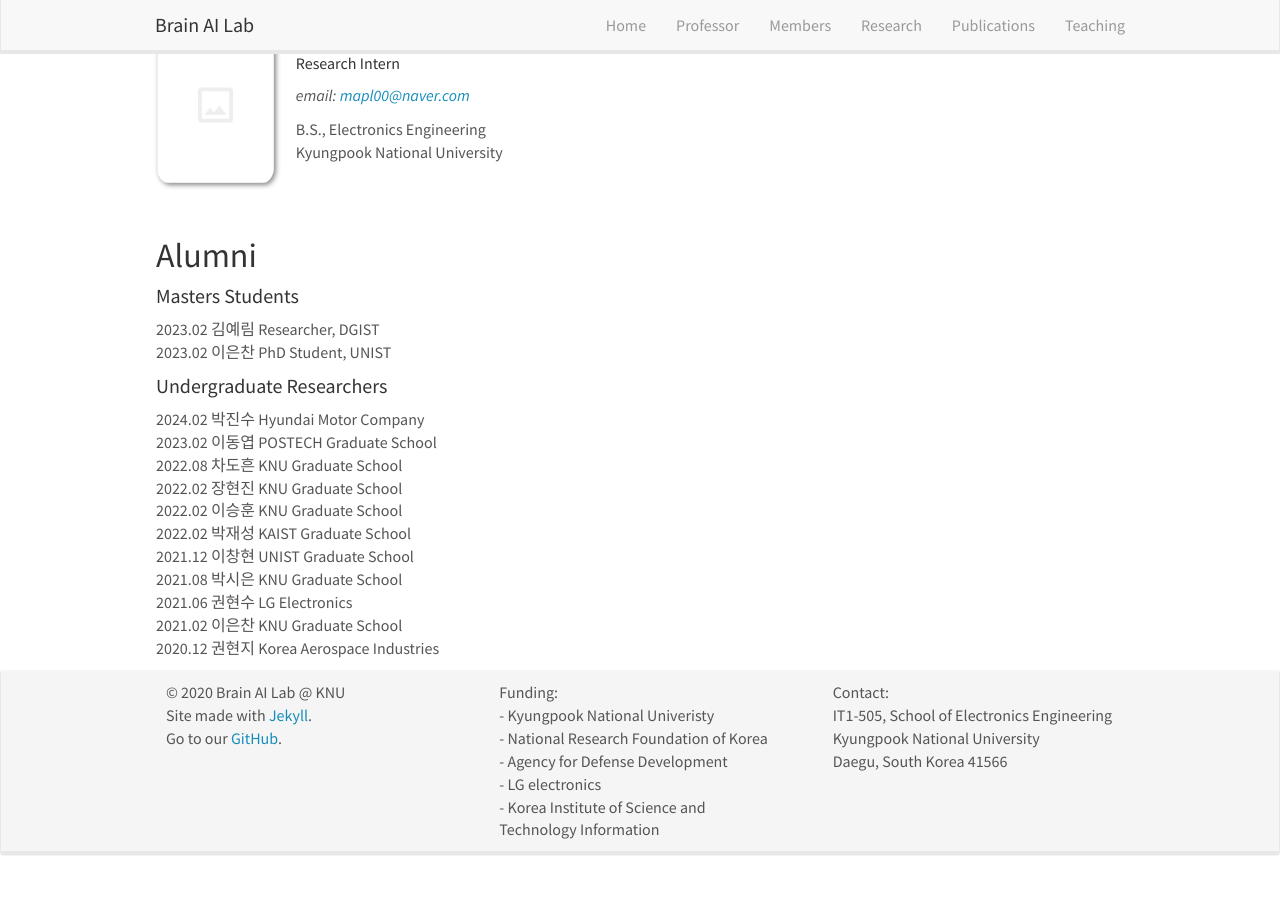
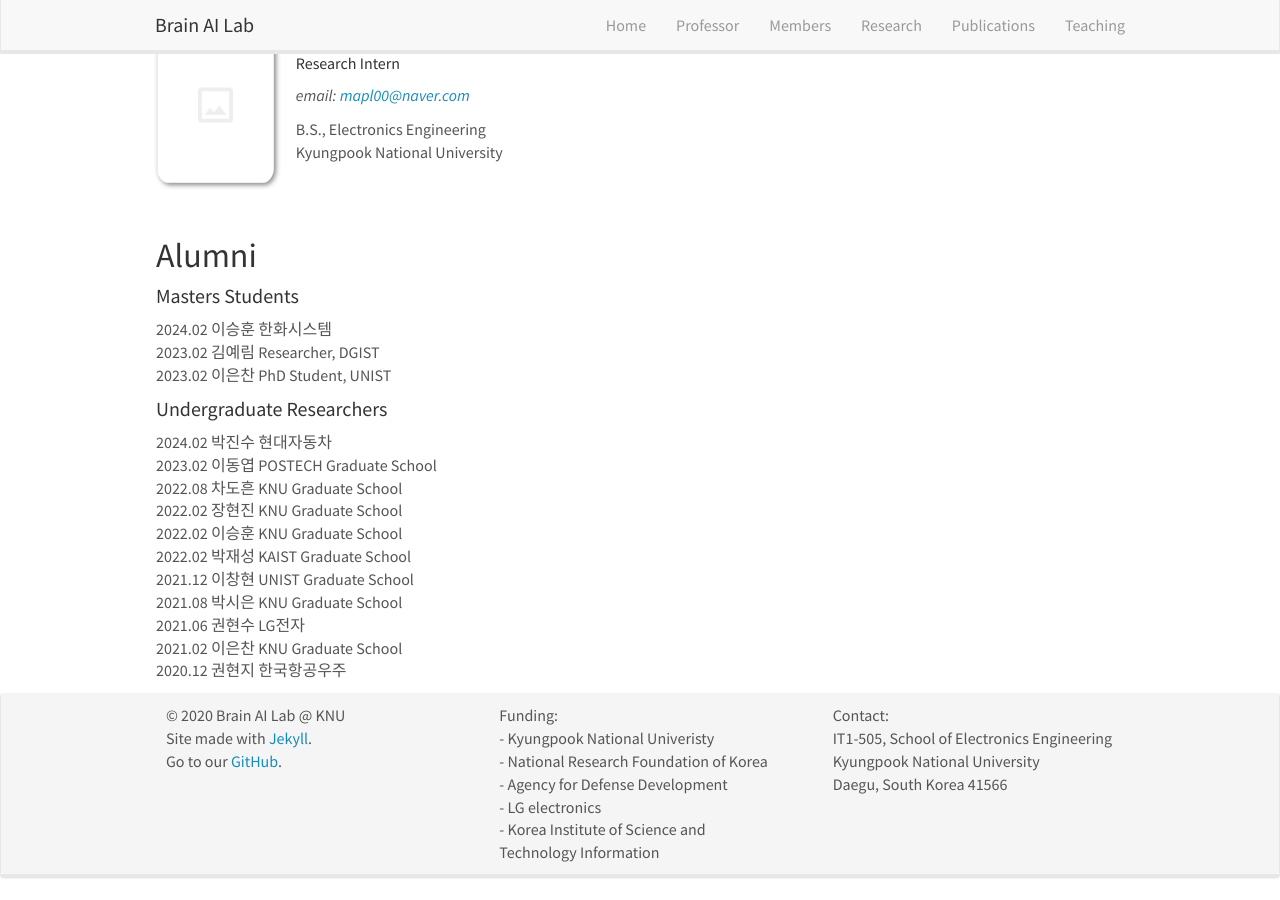
Before and after one commit to KNU-BrainAI/knu-brainai.github.io, a Jekyll site: the page built from _pages/members.md, in a window 1280 px wide and 900 px high, scrolled down 1749 px. Built offline with Jekyll 4.4.1, drawn with Linux system fonts in a browser that asks for light colours; nearby versions of some CDN libraries; before the commit the page ends 2626 px from its top, so only the background shows below that.

Commit message:
Update members.md

```diff
--- a/_pages/members.md
+++ b/_pages/members.md
@@ -61,11 +61,12 @@ permalink: /members/
 
 ## Alumni
 #### Masters Students
+2024.02 이승훈 한화시스템 <br>
 2023.02 김예림 Researcher, DGIST <br>
 2023.02 이은찬 PhD Student, UNIST <br>
 
 #### Undergraduate Researchers
-2024.02 박진수 Hyundai Motor Company<br>
+2024.02 박진수 현대자동차<br>
 2023.02 이동엽 POSTECH Graduate School<br>
 2022.08 차도흔 KNU Graduate School<br>
 2022.02 장현진 KNU Graduate School<br>
@@ -73,6 +74,6 @@ permalink: /members/
 2022.02 박재성 KAIST Graduate School<br>
 2021.12 이창현 UNIST Graduate School<br>
 2021.08 박시은 KNU Graduate School<br>
-2021.06 권현수 LG Electronics <br>
+2021.06 권현수 LG전자 <br>
 2021.02 이은찬 KNU Graduate School<br>
-2020.12 권현지 Korea Aerospace Industries<br>
+2020.12 권현지 한국항공우주<br>
```
